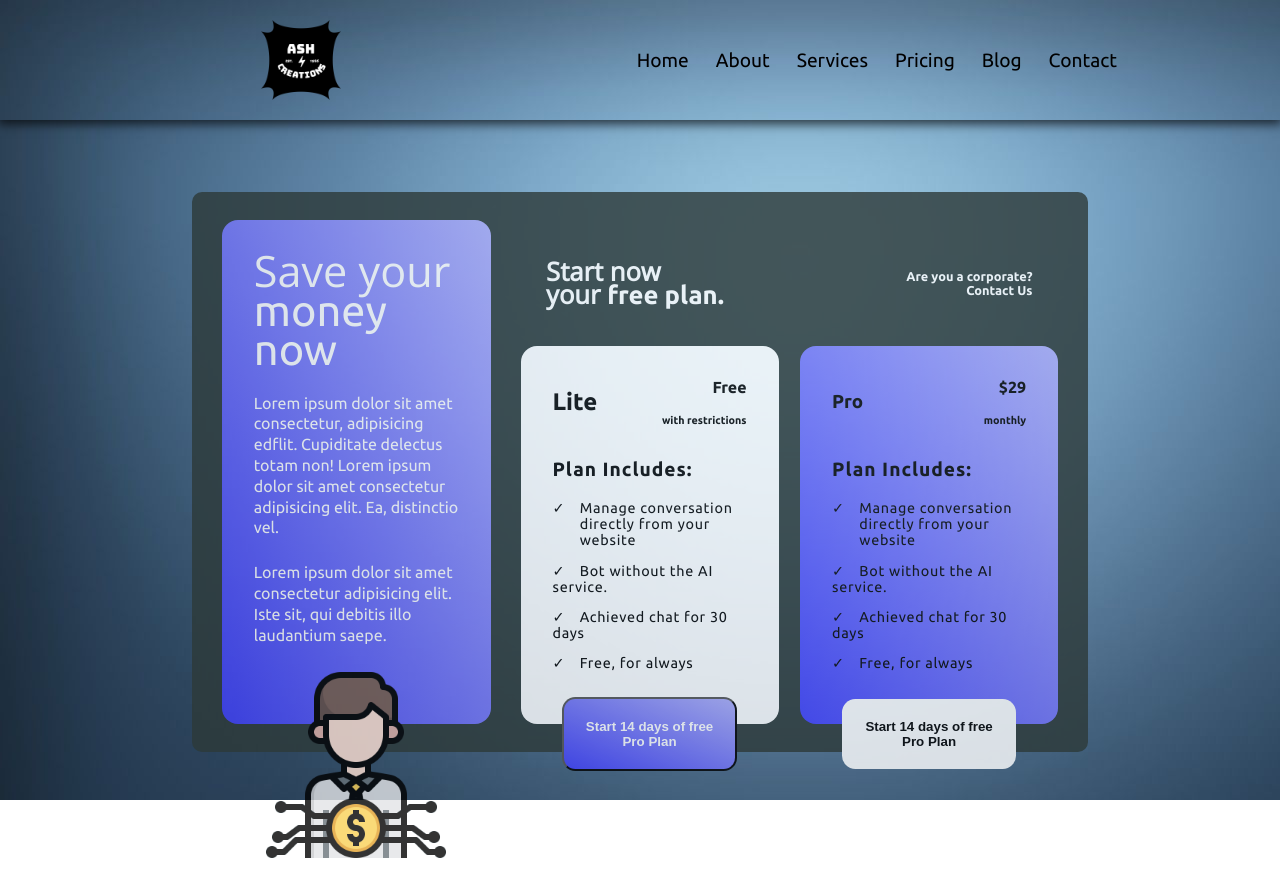
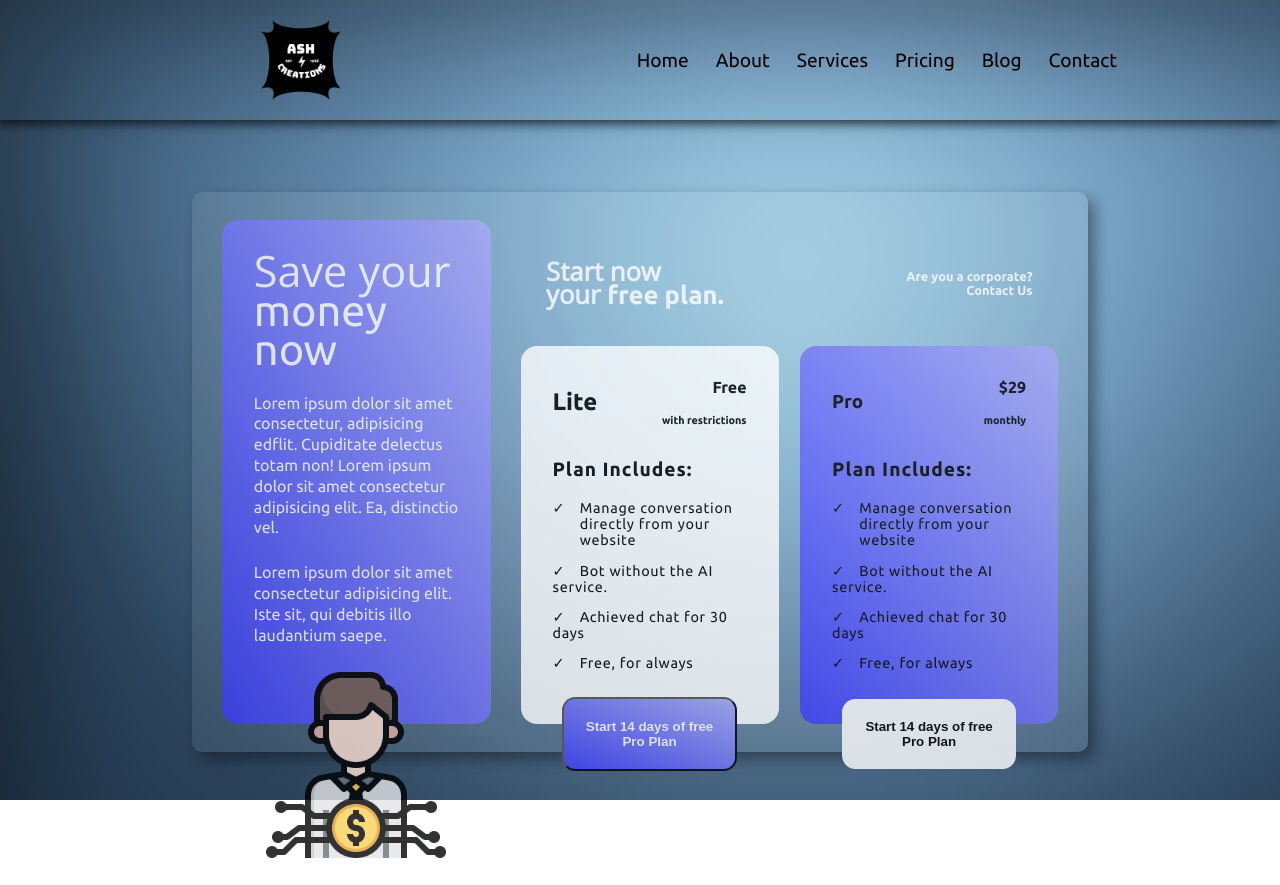
Before and after one commit to ash2686/portfolio-demo, a React (Create React App) app: page /pricing in a window 1280 px wide. Built offline with nearby package versions, Linux system fonts and the light colour scheme; the HTML template or start-up script is replaced by a standard one.

Commit message:
changed package.js

```diff
--- a/package.json
+++ b/package.json
@@ -1,5 +1,5 @@
 {
-   "homepage": ".",
+   "homepage": "http://ash2686.github.io/portfolio-demo",
   "name": "router-prct",
   "version": "0.1.0",
   "private": true,
--- a/src/components/Pricing.css
+++ b/src/components/Pricing.css
@@ -14,16 +14,14 @@
     font-family: 'Ubuntu', sans-serif;
     width: 70vw;
     height: 70vh;
-    /* background-color: rgba(3, 47, 105,.5); */
-    background-color: #2d3a39;
-    /* box-shadow: 10px 10px 10px rgb(1, 15, 77), -5px -5px 20px rgb(0, 0, 0); */
     margin-top: 9em;
     border-radius: 10px;
     display: flex;
     justify-content: space-evenly;
     align-items: center;
     opacity: .8;
-    /* border: 1px solid black; */
+    background: rgb(255, 255, 255,.1);
+    box-shadow: 7px 7px 15px rgba(0,0,0,.5)
 }
 
 .pricing-box1{
```
